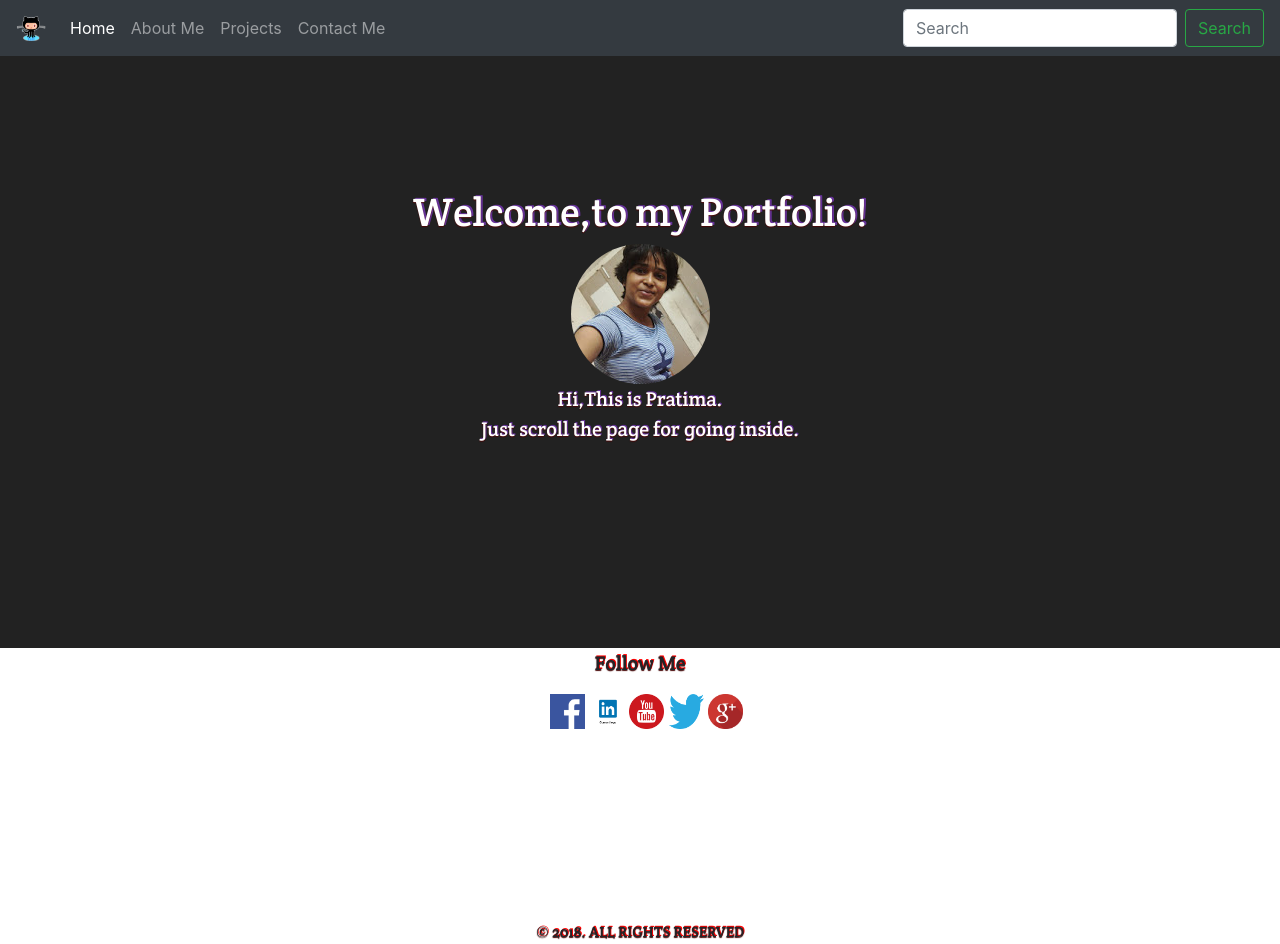
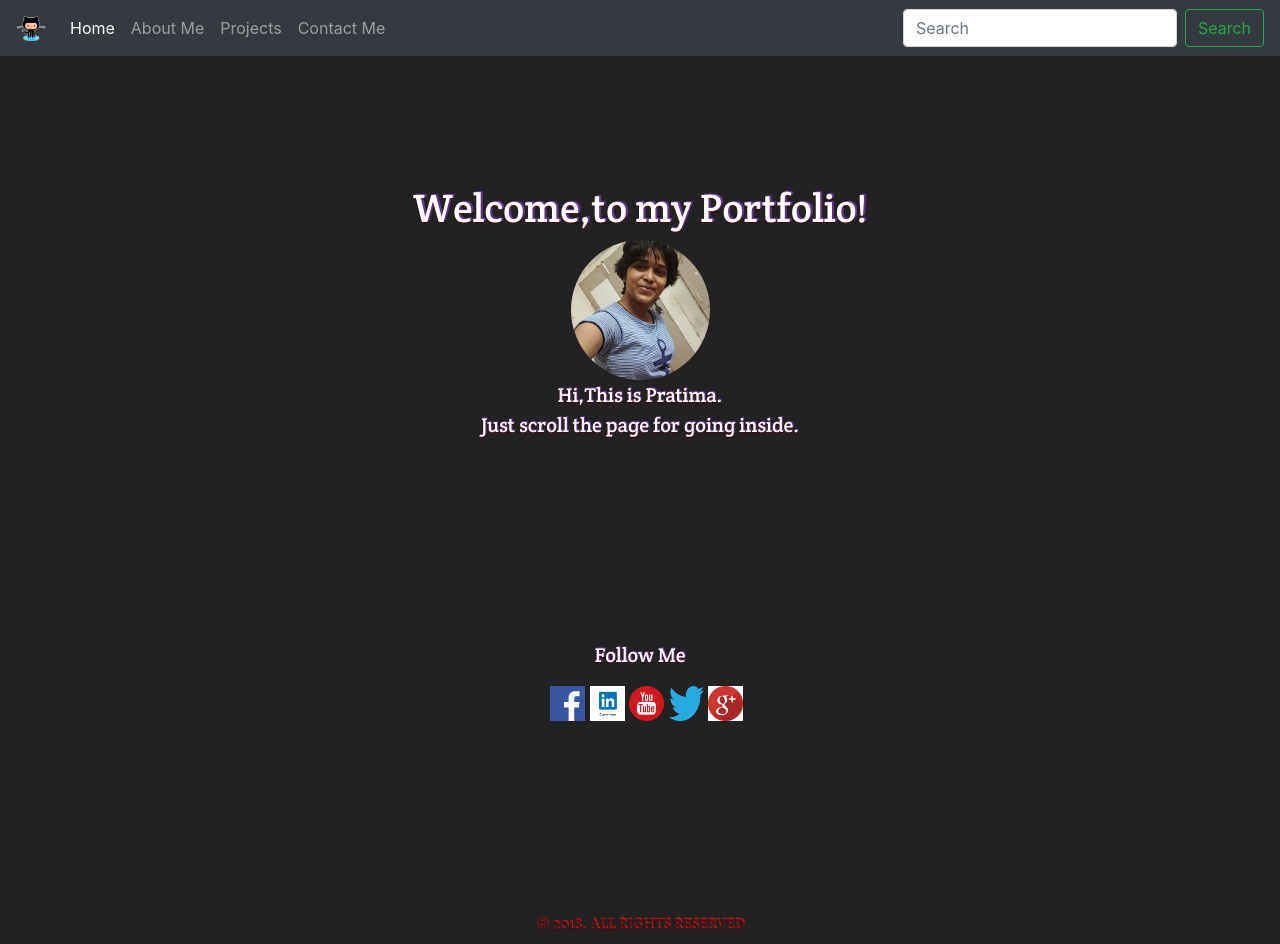
Before and after one commit to raniverma/Bootstrap, a plain HTML site: page index.html in a window 1280 px wide. Drawn offline with Linux system fonts and the light colour scheme.

Commit message:
modified footer and footer-head in style.css

```diff
--- a/css/style.css
+++ b/css/style.css
@@ -1,12 +1,13 @@
 /*style.css file*/
 html,body{
-    height:90%;
+    height:100%;
+    background: #222;
 }
 #cover{
-    background: #222;
+   /* background: #222;*/
    /* background-size: cover;*/
     color:white;
-    height: 100%;
+    height: 80%;
     text-align: center;
     display:flex;
     align-items: center;
@@ -34,18 +35,20 @@ html,body{
 .footer{
     margin-left: 43%;
     margin-bottom:15%;
+    background: #222;
 }
 .footer-head{
     text-align: center;
+    color:white;
     text-shadow: 0px 1px 1px rgb(73, 9, 9),
-    1px -1px 0px red;
+    1px -1px 0px rebeccapurple;
     font-size: 20px;
     font-family: 'Crete Round', serif;
 }
 
 .copyright{
     text-align: center;
-    margin-bottom: 20%;
+    margin-bottom: 50%;
     text-shadow: 0px 1px 1px rgb(73, 9, 9),
     0.9px -1px 0px red;
     font-family: 'Crete Round', serif;
--- a/index.html
+++ b/index.html
@@ -20,7 +20,7 @@
 
 <body>
     <!--nevigation Bar-->
-
+   <!-- <section class="first">-->
         <header id="main-header">
             <nav class="navbar navbar-expand-lg navbar-dark bg-dark navbar-full" id="nav-main">
                 <a class="navbar-brand" href="#">
@@ -82,6 +82,10 @@
                 &#0169; 2018. ALL RIGHTS RESERVED
             </div>
         </footer>
+    <!--</section>-->
+    <section class="second">
+
+    </section>
 
 </body>
 
```
Also changed, not shown: header_example.html (deleted, +0 -13 lines). Lines whose indentation alone changed are shown as unchanged.
